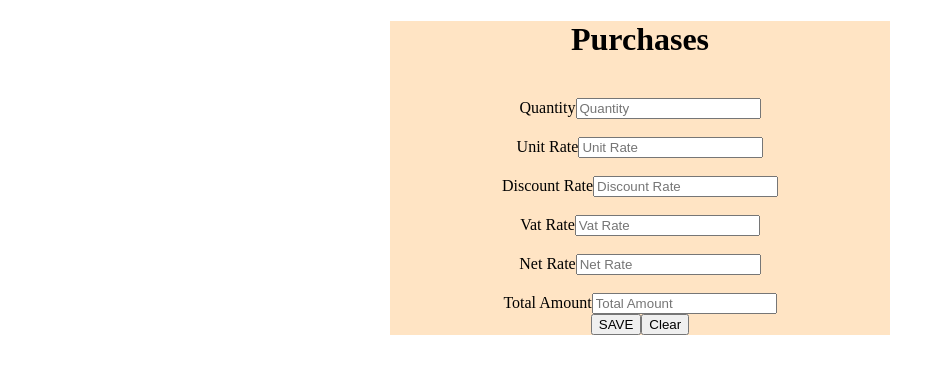
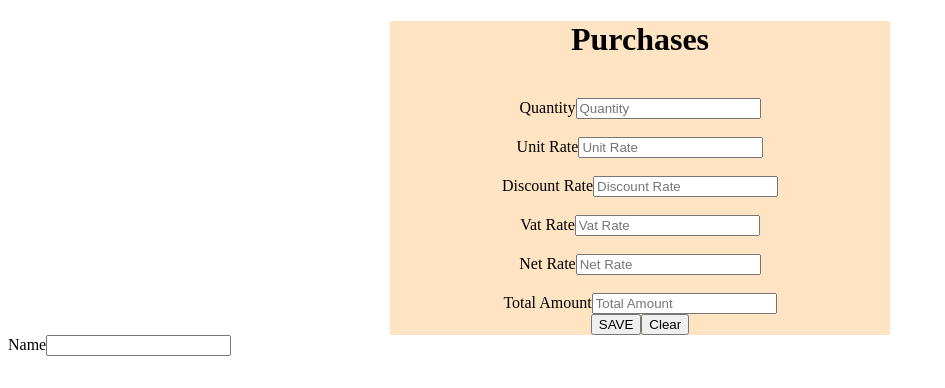
Before and after one commit to sirinakanamoni/PurchaseGit, an Angular app: page / in a window 1280 px wide. Shown: the top 388 px of the page, without its empty margins (0-945 px from the left). Built offline with nearby package versions, Linux system fonts and the light colour scheme.

Commit message:
siri changes in Country component

```diff
--- a/src/app/app.component.html
+++ b/src/app/app.component.html
@@ -35,3 +35,5 @@
   <button>SAVE</button>
   <button>Clear</button>
 </form>
+
+<app-cuntry></app-cuntry>
--- a/src/app/app.component.ts
+++ b/src/app/app.component.ts
@@ -3,11 +3,12 @@ import { CommonModule } from '@angular/common';
 import { FormGroup, ReactiveFormsModule } from '@angular/forms';
 import { FormBuilder, Validators } from '@angular/forms';
 import { FormsModule } from '@angular/forms';
+import { CuntryComponent } from './cuntry/cuntry.component';
 
 @Component({
   selector: 'app-root',
   standalone: true,
-  imports: [CommonModule, FormsModule, ReactiveFormsModule],
+  imports: [CommonModule, FormsModule, ReactiveFormsModule,CuntryComponent],
   templateUrl: './app.component.html',
   styleUrls: ['./app.component.css']
 })
--- /dev/null
+++ b/src/app/cuntry/cuntry.component.html
@@ -0,0 +1,4 @@
+<form>
+    <label>Name</label>
+    <input type="text">
+</form>
```
Also changed, not shown: src/app/cuntry/cuntry.component.ts (added, +12 -0 lines), src/app/cuntry/cuntry.component.css (added), 1 other file (tests, documents, lock files or other folders).
